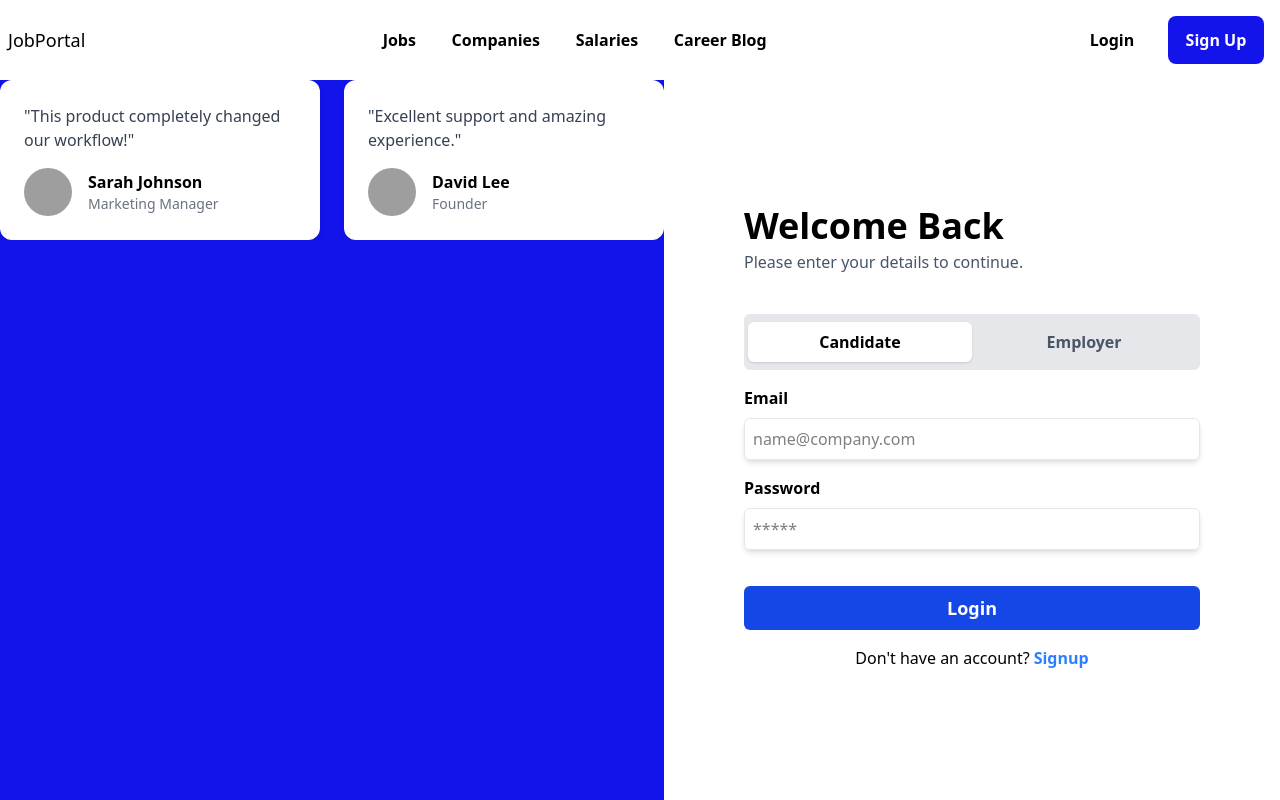
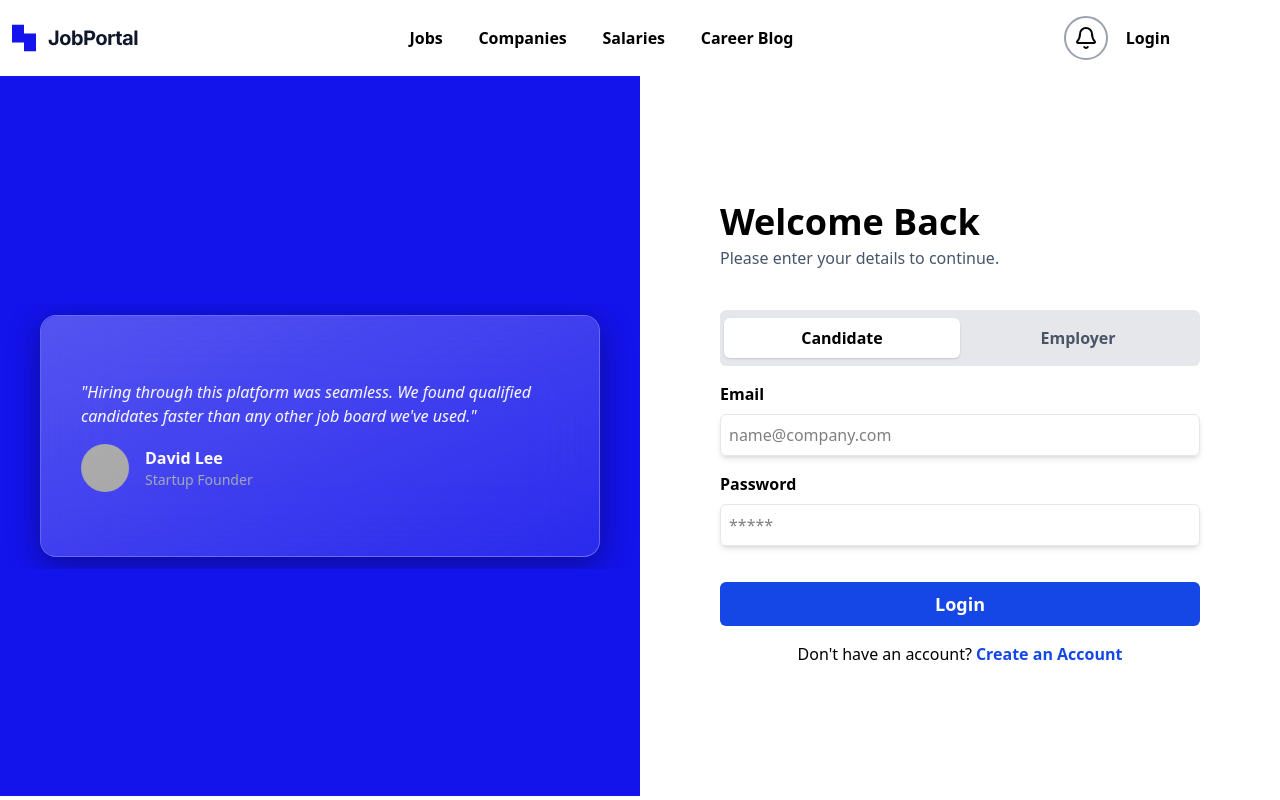
Before and after one commit to Siddharththakur018/job-portal, a React app: page /login in a window 1280 px wide. Built offline with nearby package versions, Linux system fonts and the light colour scheme; no server answers; grey boxes are pictures that could not be loaded; the HTML template or start-up script is replaced by a standard one.

Commit message:
testimonial ui and carousel component issue fiz

```diff
--- a/src/App.tsx
+++ b/src/App.tsx
@@ -4,12 +4,14 @@ import Navbar from './components/ui/Navbar'
 import ProtectedRoutes from './routes/ProtectedRoutes'
 import Home from './modules/Home'
 import Auth from './modules/Auth'
+import { Toaster } from "react-hot-toast";
 
 function App() {
 
   return (
     <>
     <Navbar />
+    <Toaster position="top-right" reverseOrder={false} />
      <Routes>
         {/* Protected (for now, behaves like normal routes) */}
         <Route element={<ProtectedRoutes />}>
--- a/src/components/Carousel.tsx
+++ b/src/components/Carousel.tsx
@@ -1,38 +1,57 @@
 import type { ReactNode } from "react";
 import useEmblaCarousel from "embla-carousel-react";
 import AutoScroll from "embla-carousel-auto-scroll";
+import Autoplay from "embla-carousel-autoplay";
+import type { EmblaOptionsType } from "embla-carousel";
 
 interface CarouselProps<T> {
   items: T[];
   renderItems: (item: T) => ReactNode;
   direction?: "left" | "right";
+  mode?: "scroll" | "slide";
 }
 
 export default function Carousel<T>({
   items,
   renderItems,
   direction = "left",
+  mode = "scroll",
 }: CarouselProps<T>) {
-  const [emblaRef] = useEmblaCarousel(
-    {
+  const options:EmblaOptionsType =
+    mode === "slide"
+      ? {
+          loop: true,
+          align: "center",
+        }
+      : {
           loop: true,
           dragFree: true,
-    },
-    [
+        };
+  const plugins = mode === "slide" ? [
+          Autoplay({
+            delay: 4000,
+            stopOnInteraction: false,
+          }),
+        ]
+      : [
           AutoScroll({
-        speed: 0.5, // ⭐ LOWER = slower
+            speed: 0.5,
             direction: direction === "right" ? "backward" : "forward",
             stopOnInteraction: false,
             stopOnMouseEnter: true,
           }),
-    ]
-  );
+        ];
+  const [emblaRef] = useEmblaCarousel(options, plugins);
 
   return (
     <div className="overflow-hidden w-full" ref={emblaRef}>
       <div className="flex gap-6">
         {items.map((item, index) => (
-          <div key={index} className="flex-[0_0_auto]">
+          <div key={index} className={
+        mode === "slide"
+          ? "flex-[0_0_100%] flex justify-center items-center px-10"
+          : "flex-[0_0_auto]"
+      }>
             {renderItems(item)}
           </div>
         ))}
--- a/src/components/TestimonialCard.tsx
+++ b/src/components/TestimonialCard.tsx
@@ -8,8 +8,19 @@ interface TestimonialCardProps {
 const TestimonialCard: React.FC<TestimonialCardProps> = ({ testimonial }) => {
   return (
     <>
-      <div className="w-80 p-6 bg-white rounded-xl shadow-md">
-        <p className="text-gray-700 mb-4">"{testimonial.message}"</p>
+      <div className="relative w-full py-16 px-10
+  rounded-2xl
+  bg-white/10
+  backdrop-blur-2xl
+  border border-white/30
+  shadow-[0_8px_32px_0_rgba(0,0,0,0.37)]
+  before:absolute before:inset-0
+  before:rounded-2xl
+  before:bg-gradient-to-br
+  before:from-white/20 before:to-transparent
+  before:pointer-events-none
+">
+        <p className="text-white italic mb-4">"{testimonial.message}"</p>
 
         <div className="flex items-center gap-4">
           <img
@@ -18,11 +29,12 @@ const TestimonialCard: React.FC<TestimonialCardProps> = ({ testimonial }) => {
             className="w-12 h-12 rounded-full object-cover"
           />
           <div>
-            <p className="font-semibold">{testimonial.name}</p>
-            <p className="text-sm text-gray-500">{testimonial.role}</p>
+            <p className="font-semibold text-white">{testimonial.name}</p>
+            <p className="text-sm text-gray-400">{testimonial.role}</p>
           </div>
         </div>
       </div>
+
     </>
   );
 };
--- a/src/components/ui/Navbar.tsx
+++ b/src/components/ui/Navbar.tsx
@@ -1,3 +1,4 @@
+import { BellIcon } from "lucide-react";
 import { useNavigate } from "react-router-dom";
 
 const Navbar = () => {
@@ -5,7 +6,9 @@ const Navbar = () => {
   return (
     <>
       <div className="flex max-w-7xl mx-auto justify-between px-2 py-4 items-center">
-        <div className="text-lg">JobPortal</div>
+       <div onClick={() => navigate("/")} className="cursor-pointer">
+         <img src="/logo/Container.svg" alt="" />
+       </div>
         <div className="flex w-1/2 justify-around items-center">
           <div className="flex justify-between w-96 font-bold cursor-pointer">
             <div>Jobs</div>
@@ -15,12 +18,12 @@ const Navbar = () => {
           </div>
         </div>
 
-        <div className="flex w-52 justify-around">
+        <div className="flex w-52 items-center">
+         <div className="rounded-full border-2 border-gray-400 px-2 py-2 cursor-pointer">
+           <BellIcon />
+         </div>
           <button onClick={() => navigate("/login")} className="w-20 py-2 font-bold cursor-pointer hover:text-brand-blue">
             Login
-          </button>
-          <button className="bg-brand-blue border-4 border-transparent text-white rounded-lg cursor-pointer hover:border-4 hover:border-blue-700 hover:text-black hover:bg-white transition duration-700 w-24 py-2 font-bold">
-            Sign Up
           </button>
         </div>
       </div>
--- a/src/data/testimonial.ts
+++ b/src/data/testimonial.ts
@@ -8,14 +8,44 @@ export interface Testimonial {
 export const testimonials: Testimonial[] = [
   {
     name: "Sarah Johnson",
-    role: "Marketing Manager",
-    message: "This product completely changed our workflow!",
+    role: "Marketing Manager at BrightAds",
+    message:
+      "I landed my dream marketing role within two weeks of signing up. The job recommendations were incredibly accurate and saved me hours of searching.",
     image: "/images/sarah.jpg",
   },
   {
     name: "David Lee",
-    role: "Founder",
-    message: "Excellent support and amazing experience.",
+    role: "Startup Founder",
+    message:
+      "Hiring through this platform was seamless. We found qualified candidates faster than any other job board we've used.",
     image: "/images/david.jpg",
   },
+  {
+    name: "Priya Sharma",
+    role: "Frontend Developer",
+    message:
+      "The one-click apply feature made the process so smooth. I received interview calls within days of applying.",
+    image: "/images/priya.jpg",
+  },
+  {
+    name: "Michael Brown",
+    role: "HR Manager at TechCore",
+    message:
+      "The applicant filtering tools are powerful and easy to use. It helped us shortlist top talent in minutes instead of days.",
+    image: "/images/michael.jpg",
+  },
+  {
+    name: "Ayesha Khan",
+    role: "Remote UX Designer",
+    message:
+      "I was specifically looking for remote opportunities, and this platform connected me with global companies effortlessly.",
+    image: "/images/ayesha.jpg",
+  },
+  {
+    name: "James Wilson",
+    role: "Data Analyst",
+    message:
+      "The job alerts were spot on. I never missed an opportunity that matched my skills and experience.",
+    image: "/images/james.jpg",
+  },
 ];
--- a/src/modules/Auth/components/Login.tsx
+++ b/src/modules/Auth/components/Login.tsx
@@ -132,9 +132,9 @@ const Login = () => {
             onClick={() =>
               setAuthMode(authMode === "login" ? "signup" : "login")
             }
-            className="text-blue-500 cursor-pointer ml-1 font-semibold"
+            className="text-blue-700 cursor-pointer ml-1 font-semibold"
           >
-            {authMode === "login" ? "Signup" : "Login"}
+            {authMode === "login" ? "Create an Account" : "Login"}
           </span>
         </p>
       </div>
--- a/src/modules/Auth/index.tsx
+++ b/src/modules/Auth/index.tsx
@@ -1,4 +1,3 @@
-import React from "react";
 import Carousel from "../../components/Carousel";
 import { testimonials } from "../../data/testimonial";
 import TestimonialCard from "../../components/TestimonialCard";
@@ -7,14 +6,15 @@ import Login from "./components/Login";
 const Auth = () => {
   return (
     <>
-      <div className="flex">
-        <div className="bg-brand-blue flex-1">
+      <div className="grid grid-cols-2">
+        <div className="bg-brand-blue flex justify-center items-center">
           <Carousel
             items={testimonials}
             renderItems={(item) => <TestimonialCard testimonial={item} />}
+            mode="slide"
           />
         </div>
-        <div className="flex-1">
+        <div>
             <Login />
         </div>
       </div>
--- a/src/modules/Home/components/CareerOptions.tsx
+++ b/src/modules/Home/components/CareerOptions.tsx
@@ -1,11 +1,11 @@
 
 
 const CareerOptions = () => {
-    const data = [
-        {
+    // const data = [
+    //     {
 
-        }
-    ]
+    //     }
+    // ]
   return (
     <>
     <div>
--- a/src/modules/Home/components/Steps.tsx
+++ b/src/modules/Home/components/Steps.tsx
@@ -1,4 +1,3 @@
-import React from "react";
 import {
   User,
   Search,
```
Also changed, not shown: public/logo/Container.svg (added). Lines whose indentation alone changed are shown as unchanged.
